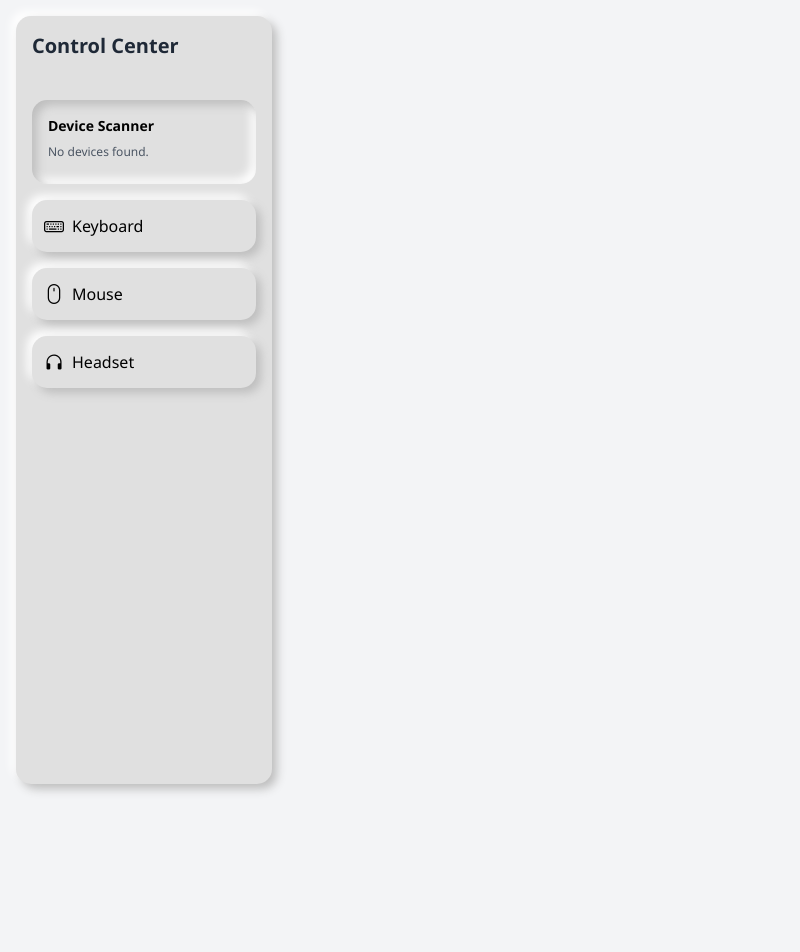
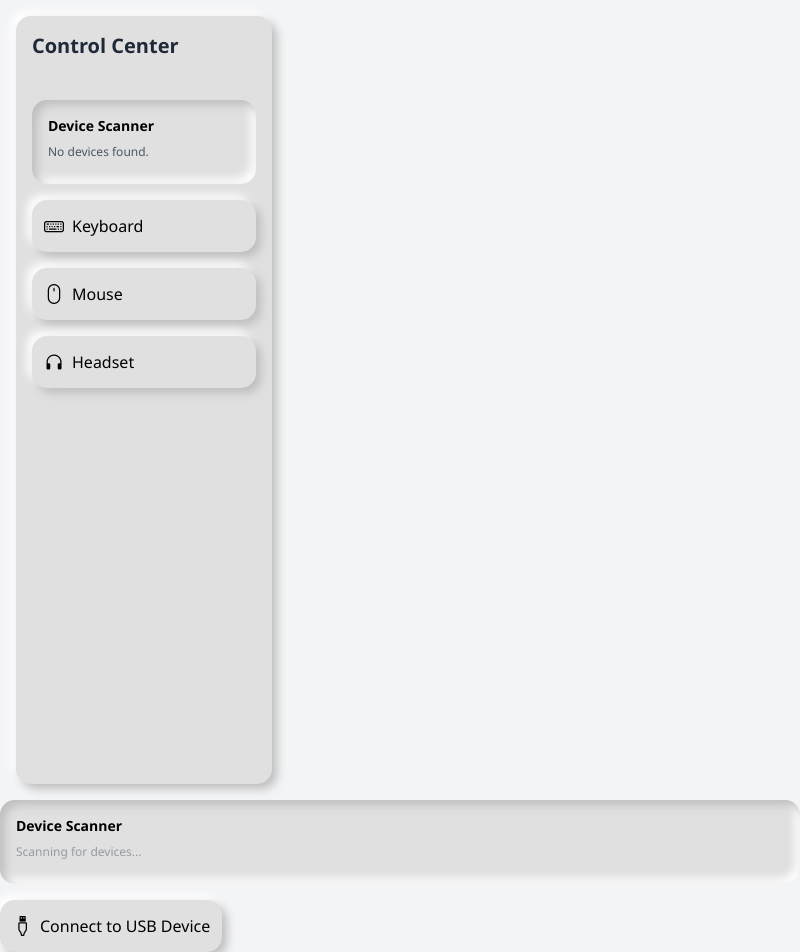
Before and after one commit to tahasarada786091/tahasarada786091.github.io, an Electron app: page index.html in a window 800 px wide. Before the commit the page ends 800 px from the top, so only its background shows below. Drawn offline with nearby package versions, Linux system fonts and the light colour scheme.

Commit message:
Update index.html

```diff
--- a/index.html
+++ b/index.html
@@ -178,7 +178,15 @@
             </div>
         </div>
     </div>
-
+<div id="deviceScanner" class="neomorphic-inset p-4 mb-4">
+    <div class="text-sm font-semibold mb-2">Device Scanner</div>
+    <div id="scanningStatus" class="scanning text-xs text-gray-600">Scanning for devices...</div>
+    <div id="connectedDevices" class="mt-2"></div>
+</div>
+<button id="connectButton" class="neomorphic p-3 flex items-center space-x-2">
+    <i class="bi bi-usb-plug text-xl"></i>
+    <span>Connect to USB Device</span>
+</button>
     <script>
         function sendUsbCommand(command) {
     // Electron's IPC mechanism to communicate with the main process
```
